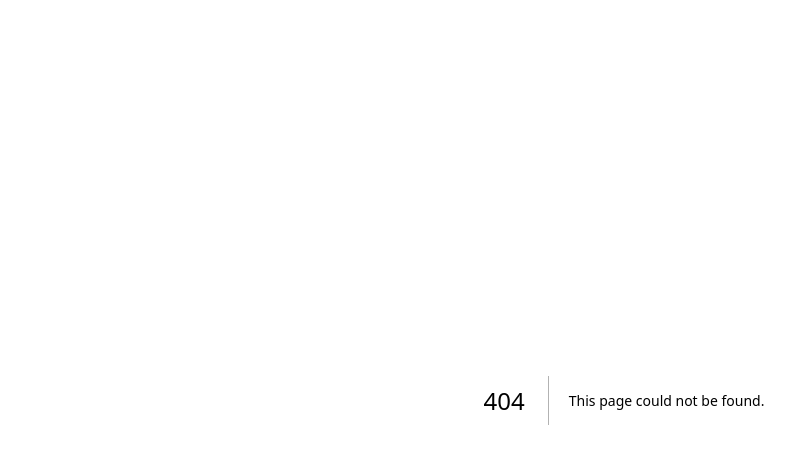
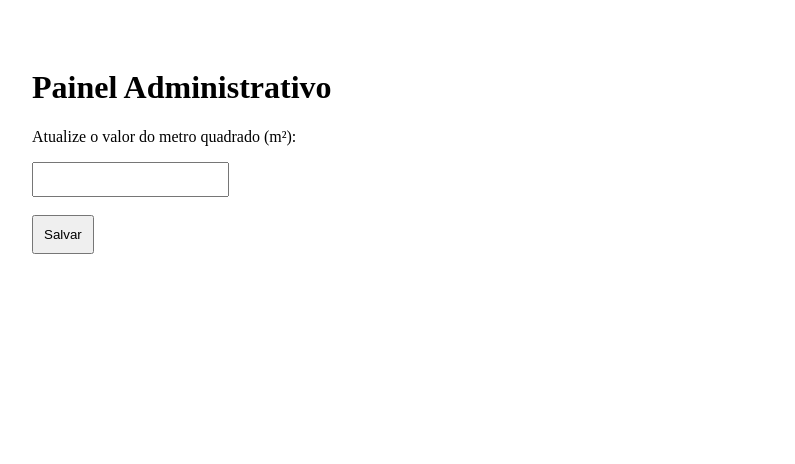
Before and after one commit to orcamento-custos/construcustos, a Next.js app: page /admin in a window 1280 px wide. Before the commit this address had no page. Shown: the top 464 px of the page, without its empty margins (16-811 px from the left). Built offline with nearby package versions, Linux system fonts and the light colour scheme; no server answers.

Commit message:
Create admin.js

```diff
--- /dev/null
+++ b/pages/admin.js
@@ -0,0 +1,39 @@
+import { useState, useEffect } from 'react';
+
+export default function Admin() {
+  const [valor, setValor] = useState('');
+  const [mensagem, setMensagem] = useState('');
+
+  useEffect(() => {
+    fetch('/api/valor-m2')
+      .then(res => res.json())
+      .then(data => setValor(data.valor || ''));
+  }, []);
+
+  const salvar = async () => {
+    const response = await fetch('/api/valor-m2', {
+      method: 'POST',
+      headers: { 'Content-Type': 'application/json' },
+      body: JSON.stringify({ valor: parseFloat(valor) })
+    });
+
+    const data = await response.json();
+    setMensagem(data.mensagem);
+  };
+
+  return (
+    <div style={{ padding: 40 }}>
+      <h1>Painel Administrativo</h1>
+      <p>Atualize o valor do metro quadrado (m²):</p>
+      <input
+        type="number"
+        value={valor}
+        onChange={(e) => setValor(e.target.value)}
+        style={{ padding: 8 }}
+      />
+      <br /><br />
+      <button onClick={salvar} style={{ padding: 10 }}>Salvar</button>
+      {mensagem && <p style={{ marginTop: 20 }}>{mensagem}</p>}
+    </div>
+  );
+}
```
